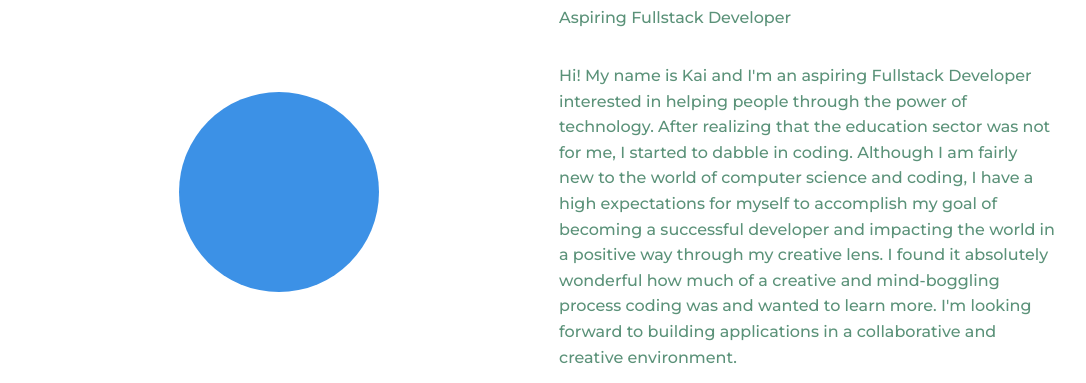
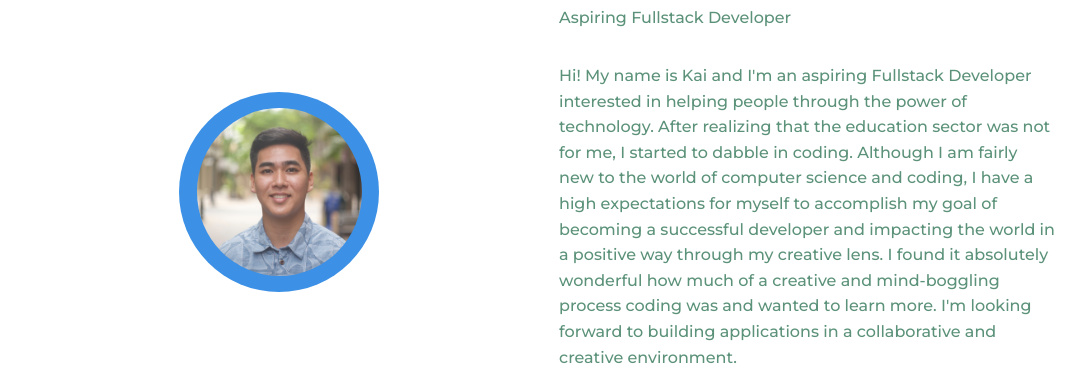
Before and after one commit to kaimky1/portfolio, a plain HTML site: page index.html in a window 1280 px wide. Shown: the part 1113-1496 px from the top of the page, without its empty margins (97-1183 px from the left). Drawn offline with nearby package versions, Linux system fonts and the light colour scheme; the site is published under a folder, as on GitHub Pages, so addresses that start at the root find nothing.

Commit message:
HTML changes

```diff
--- a/assets/css/styles.css
+++ b/assets/css/styles.css
@@ -228,6 +228,7 @@ img{
     overflow: hidden;
 }
 .about__img img{
+    width: 100px;
     border-radius: 50%;
 
 }
--- a/index.html
+++ b/index.html
@@ -57,7 +57,7 @@
 
                 <div class="about__container bd-grid">
                     <div class="about__img">
-                        <img src="/assets/img/headshot2.jpg" alt="">
+                        <img src="assets/img/headshot2.jpg" alt="">
                     </div>
 
                     <div>
```
